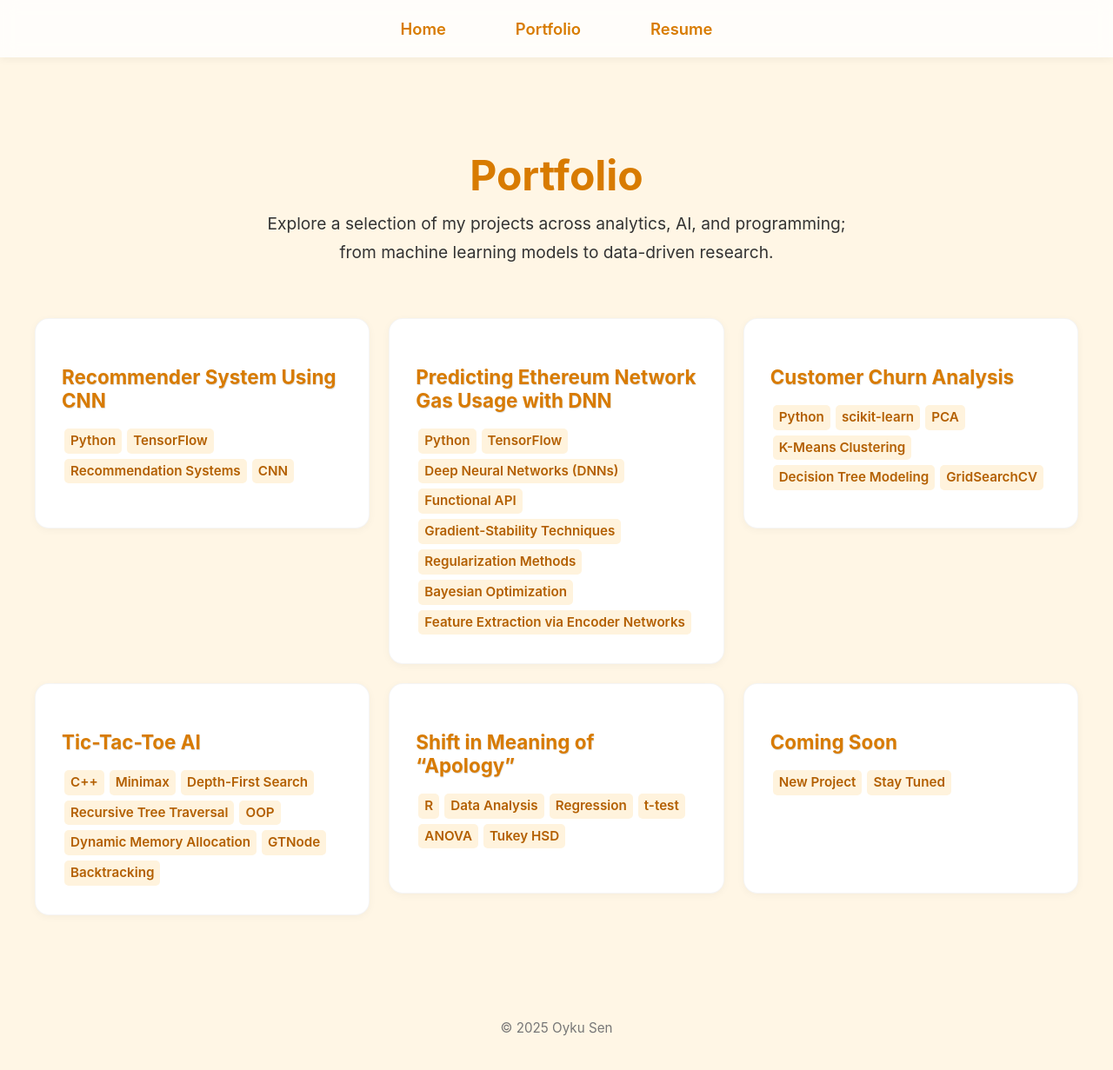
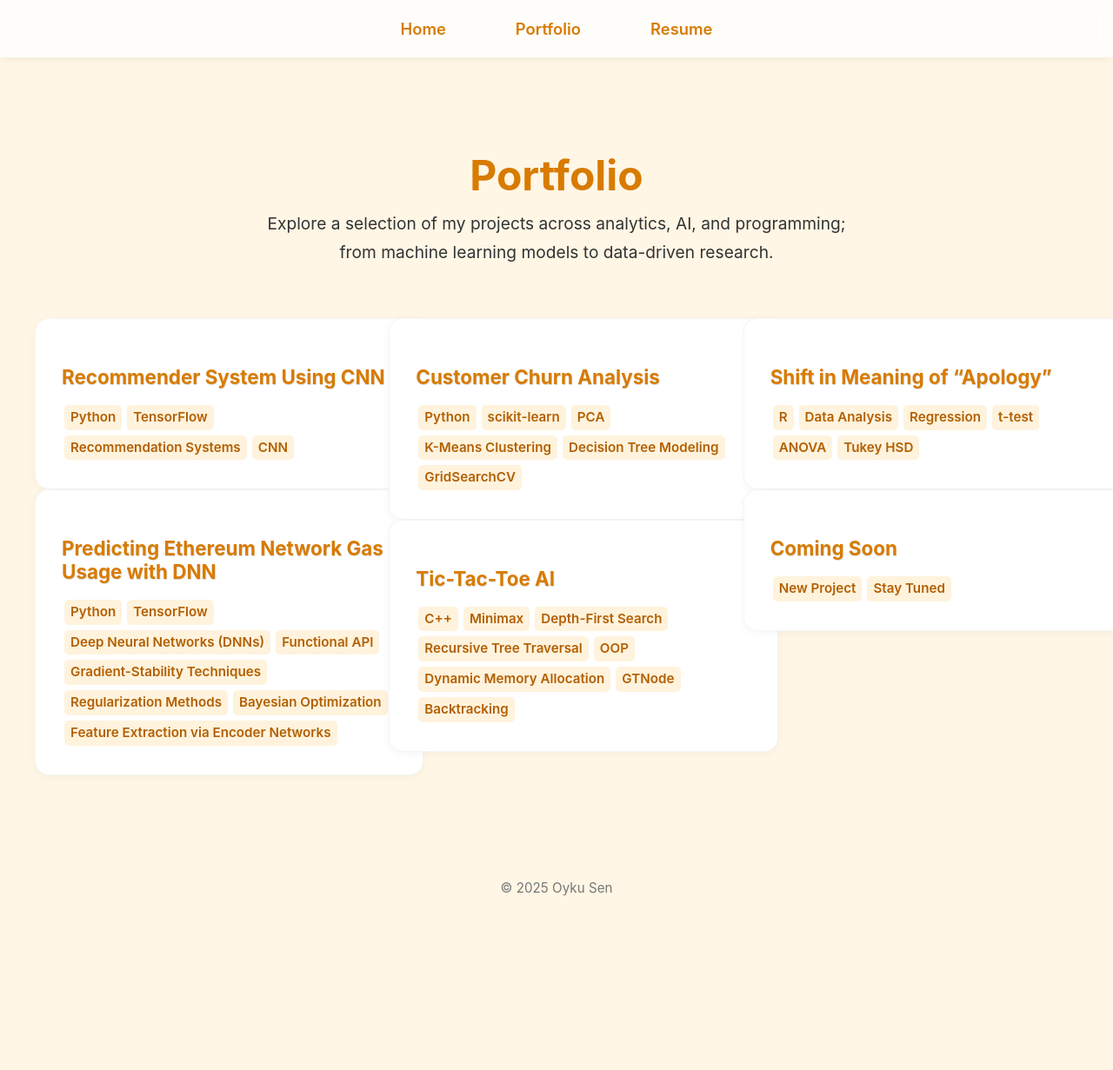
Before and after one commit to oykusen39/oykusen39.github.io, a Jekyll site: the page portfolio.html, which Jekyll copies as it is, in a window 1280 px wide and 1232 px high. Shown: the whole window at 87% size. Built offline with Jekyll 4.4.1, drawn with Linux system fonts in a browser that asks for light colours.

Commit message:
Update portfolio.html

```diff
--- a/portfolio.html
+++ b/portfolio.html
@@ -79,11 +79,8 @@
 
     /* GRID */
     .grid {
-      display: grid;
-      grid-template-columns: repeat(auto-fit, minmax(340px, 1fr)); /* flexible 3-column layout */
-      gap: 22px; /* tighter but even spacing */
-      align-items: start; /* ensures uneven cards align neatly at top */
-      justify-content: center;
+      column-count: 3; /* three flowing columns */
+      column-gap: 22px; /* spacing between them */
       max-width: 1200px;
       margin: 0 auto;
       padding: 0 40px 80px;
@@ -98,10 +95,10 @@
       cursor: pointer;
       text-decoration: none;
       color: inherit;
-      display: flex;
+      display: inline-block;
       flex-direction: column;
+      width: 100%;
       height: auto;
-      min-height: 180px;
       border: 1px solid rgba(0, 0, 0, 0.04);
     }
 
```
